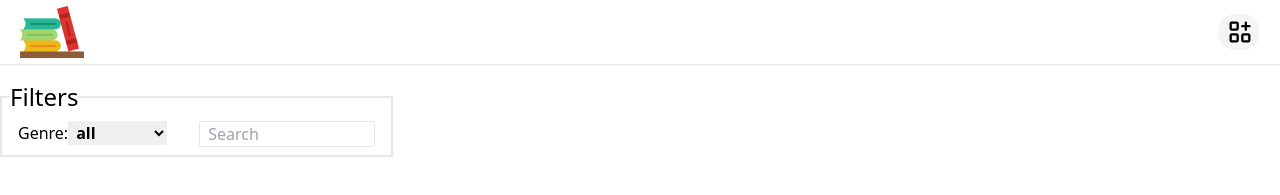
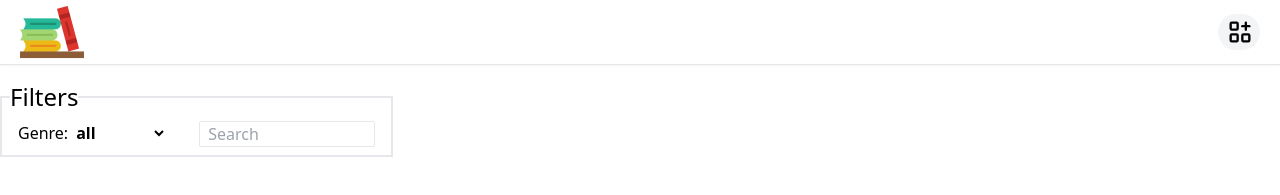
Before and after one commit to majd-abed/Library, a React (Create React App) app: page / in a window 1280 px wide. Shown: the top 195 px of the page. Built offline with nearby package versions, Linux system fonts and the light colour scheme.

Commit message:
Update Filters.jsx

```diff
--- a/src/components/Filters.jsx
+++ b/src/components/Filters.jsx
@@ -53,7 +53,7 @@ const Filters = () => {
           <select
             name='genre'
             onChange={updateData}
-            className='font-semibold pl-1 focus:outline-none cursor-pointer'>
+            className='bg-transparent font-semibold pl-1 focus:outline-none cursor-pointer'>
             <option value='all'>all</option>
             <option value='novel'>Novel</option>
             <option value='fiction'>Fiction</option>
```
